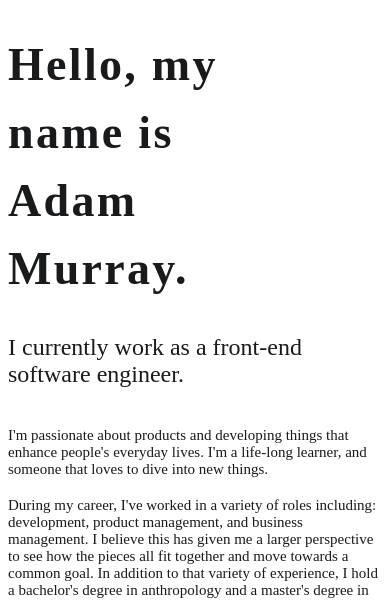
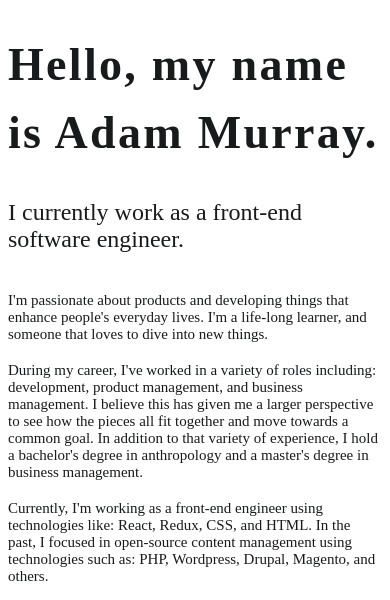
Before and after one commit to admah/admah.github.io, a Gatsby site: page / in a window 390 px wide. Shown: the top 600 px of the page. Built offline with nearby package versions, Linux system fonts and the light colour scheme; Gatsby itself is replaced by a stand-in of ours.

Commit message:
Update main heading on mobile.

```diff
--- a/src/pages/index.js
+++ b/src/pages/index.js
@@ -19,8 +19,13 @@ const IntroH1 = styled.h1`
   font-size: 46px;
   line-height: 68px;
   letter-spacing: 0.05em;
+  margin-bottom: 2rem;
   text-align: left;
-  width: 80%;
+  width: 100%;
+
+  @media (min-width: 720px) {
+    width: 80%;
+  }
 `
 
 const SubIntroH2 = styled.h2`
```
